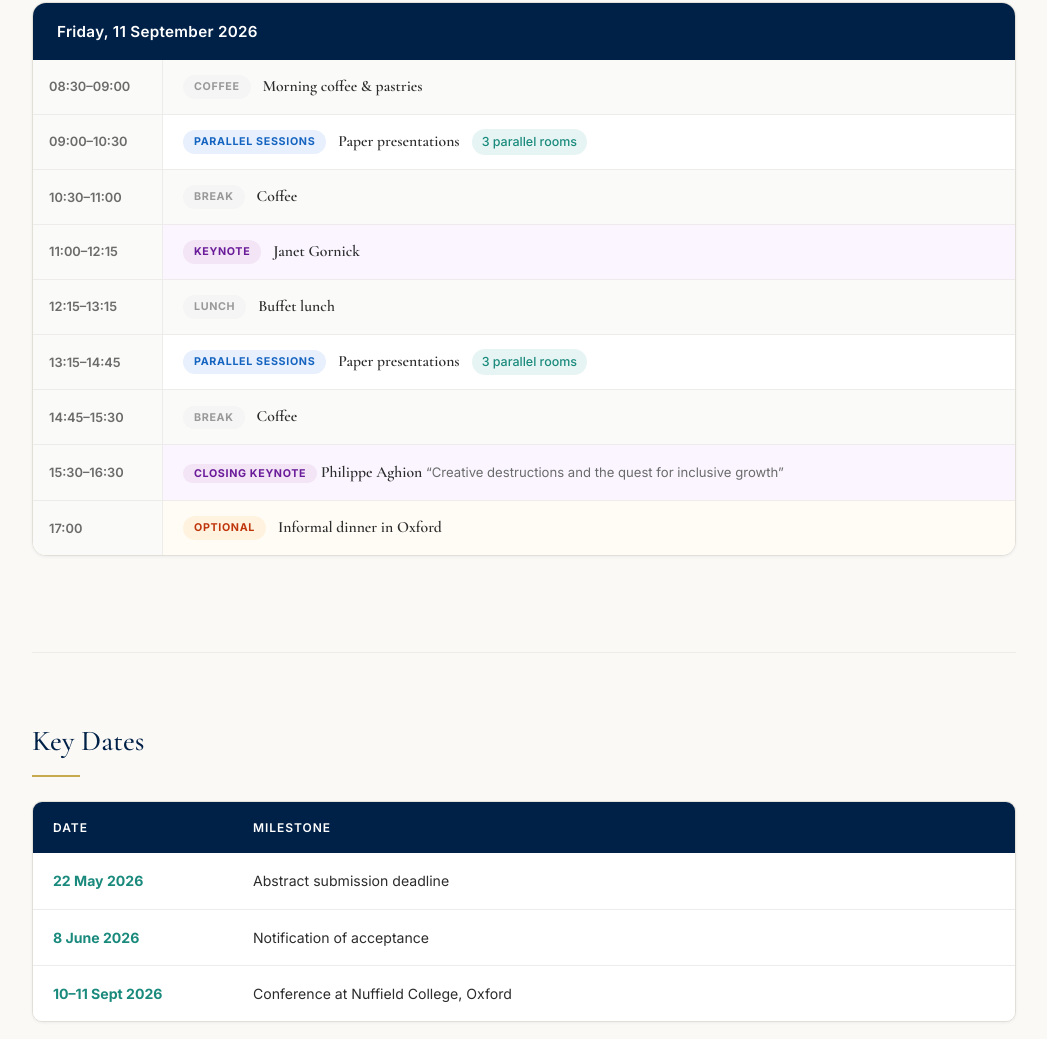
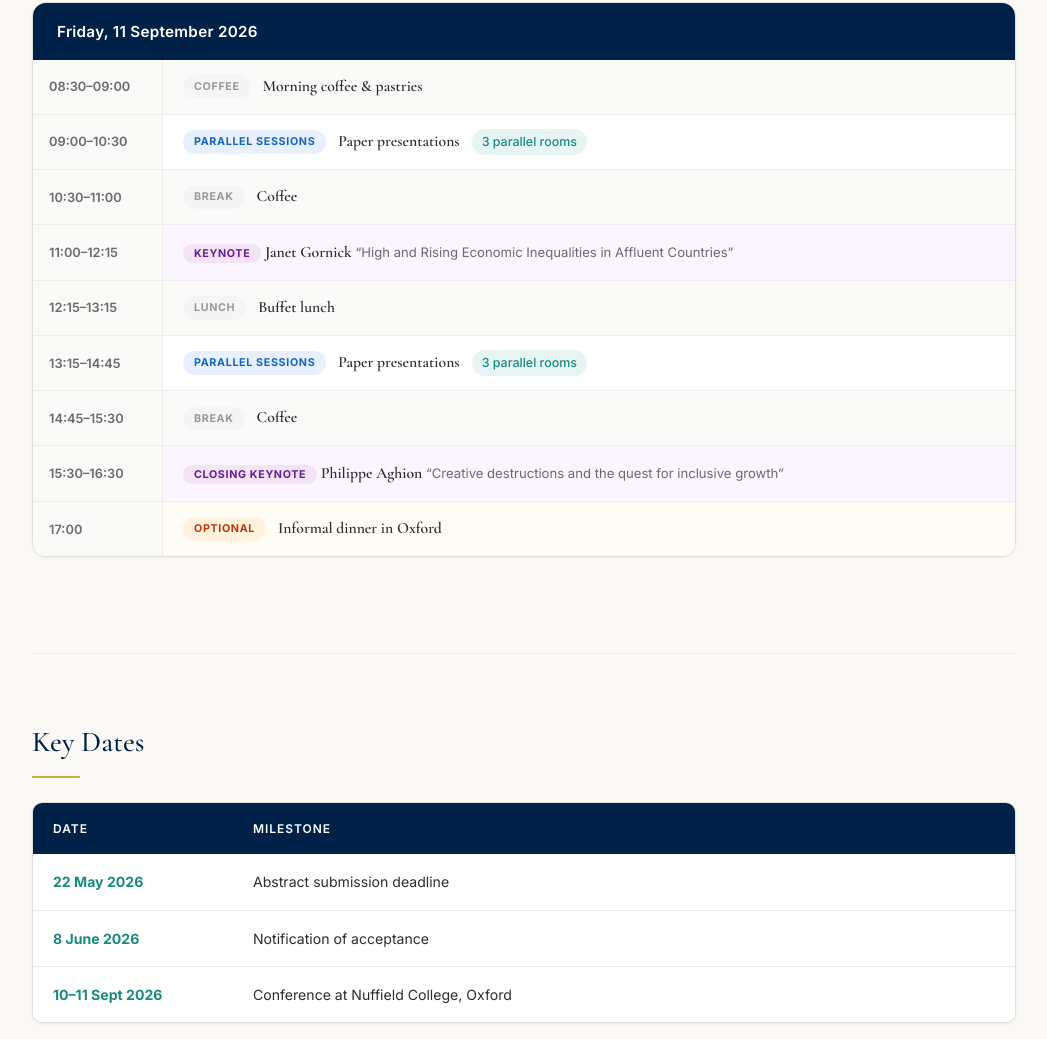
Before and after one commit to atkinsonconference/atkinsonconference.github.io, a plain HTML site: page index.html in a window 1280 px wide. Shown: the part 3700-4739 px from the top of the page, without its empty margins (116-1163 px from the left). Drawn offline with nearby package versions, Linux system fonts and the light colour scheme.

Commit message:
Add Janet Gornick's keynote title to Friday programme

```diff
--- a/index.html
+++ b/index.html
@@ -1123,8 +1123,11 @@
             <div class="schedule-row row-keynote">
                 <div class="time-col">11:00&ndash;12:15</div>
                 <div class="event-col">
-                    <span class="event-tag tag-keynote">Keynote</span>
-                    <span class="event-name">Janet Gornick</span>
+                    <div>
+                        <span class="event-tag tag-keynote">Keynote</span>
+                        <span class="event-name">Janet Gornick</span>
+                        <span class="event-detail">&ldquo;High and Rising Economic Inequalities in Affluent Countries&rdquo;</span>
+                    </div>
                 </div>
             </div>
             <div class="schedule-row row-break">
```
